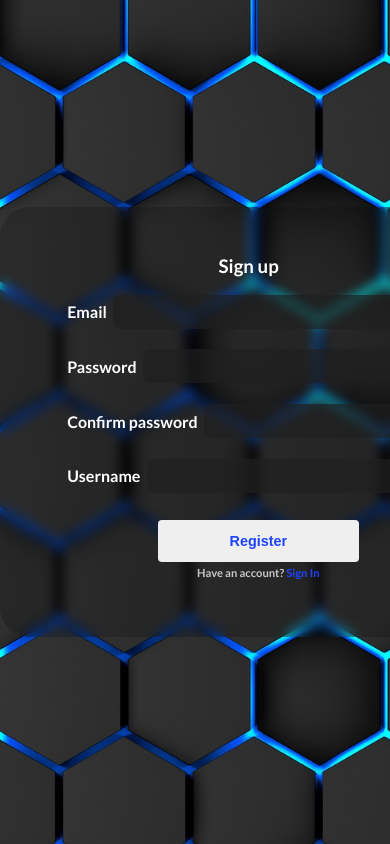
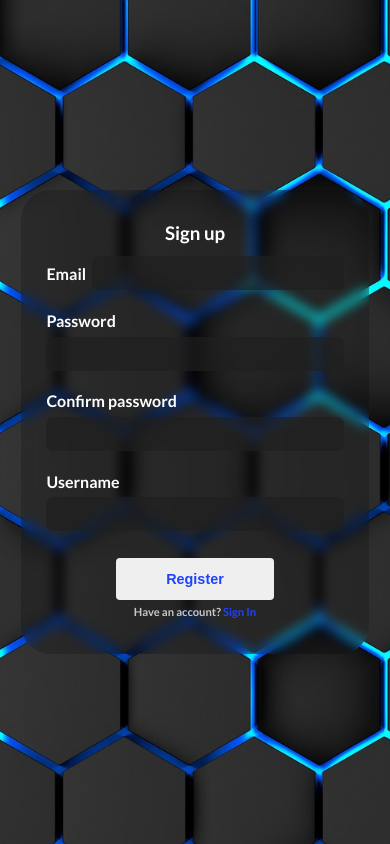
Before and after one commit to lokaimoma/Flask-QR-Code-Web-APP, a Flask app: page /auth/register/ in a window 390 px wide; the page is wider, and only the part inside the window is pictured. Run offline with Flask 2, Linux system fonts and the light colour scheme.

Commit message:
Fix UI responsiveness on auth pages

```diff
--- a/src/static/css/auth/login.css
+++ b/src/static/css/auth/login.css
@@ -1,18 +1,18 @@
 body {
+  background: url("/static/images/login_bg.jpg") no-repeat center center / cover;
+  color: #fff;
+  display: flex;
+  align-items: center;
+  justify-content: center;
+  flex-direction: column;
   height: 100vh;
-  overflow: auto;
-  background: url("/static/images/login_bg.jpg") no-repeat center center / cover;
-  display: grid;
-  place-items: center;
-  color: #fff;
 }
 
 main {
+  margin: 0 1.3rem;
   border-radius: 30px;
-  padding: 3rem;
+  padding: 2rem 1rem;
   backdrop-filter: blur(6px);
-  min-width: 40%;
-  width: max-content;
   background-color: rgba(0, 0, 0, 0.171);
 }
 
--- a/src/static/css/auth/register.css
+++ b/src/static/css/auth/register.css
@@ -2,6 +2,7 @@
   background: transparent;
   padding: none;
   align-items: center;
+  flex-wrap: wrap;
 }
 
 label {
@@ -9,7 +10,7 @@ label {
   width: max-content;
 }
 
-input:not([type="submit"]){
+input:not([type="submit"]) {
   width: initial;
   flex-basis: auto;
   background-color: rgba(31, 31, 31, 0.678);
--- a/src/static/css/form.css
+++ b/src/static/css/form.css
@@ -1,9 +1,9 @@
 form {
-  margin: 0.6rem;
   display: flex;
   flex-direction: column;
   gap: 0.3rem;
   width: 100%;
+  margin: 0.3rem 0;
 }
 
 .field-icon {
```
Lines whose indentation alone changed are shown as unchanged.
